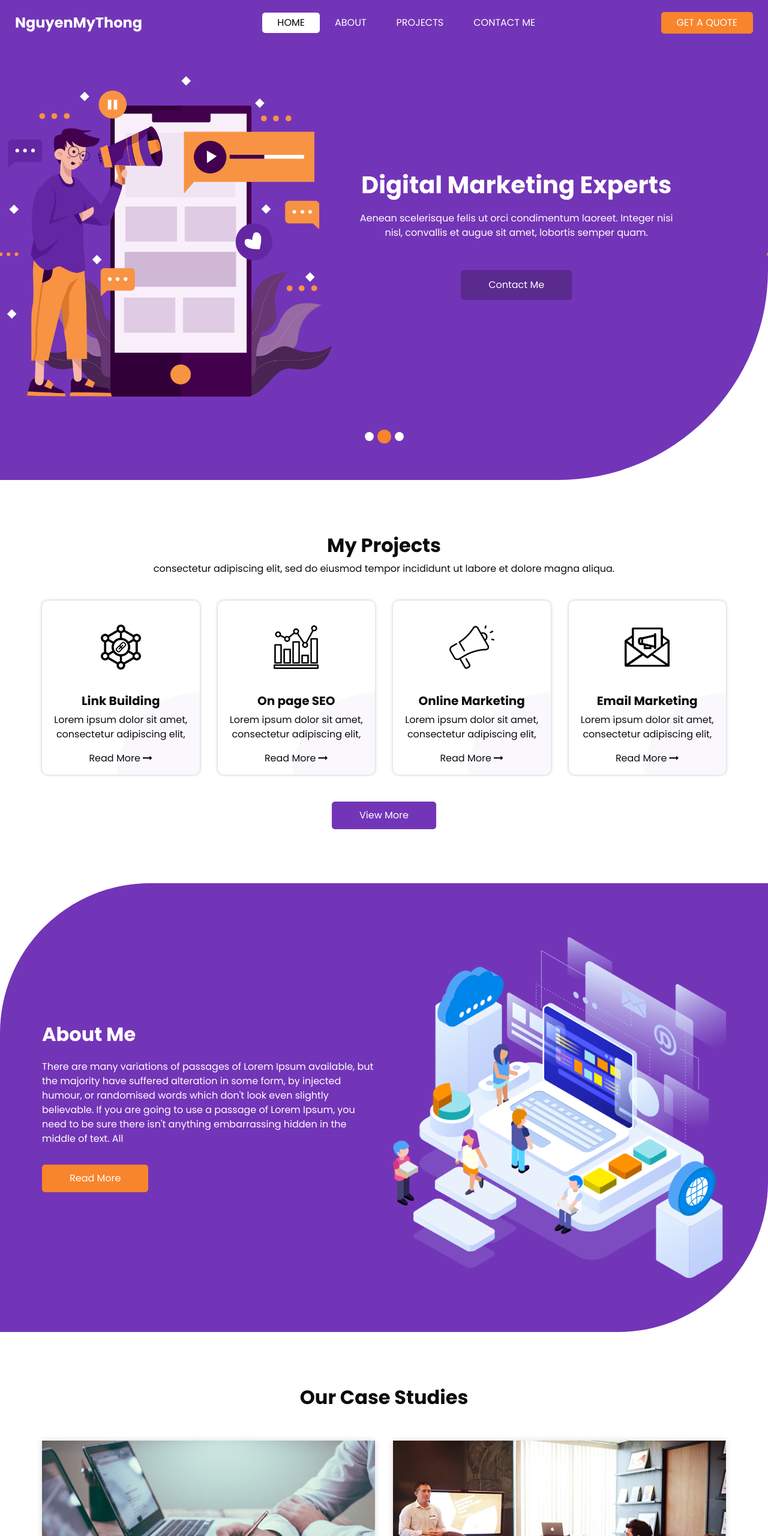
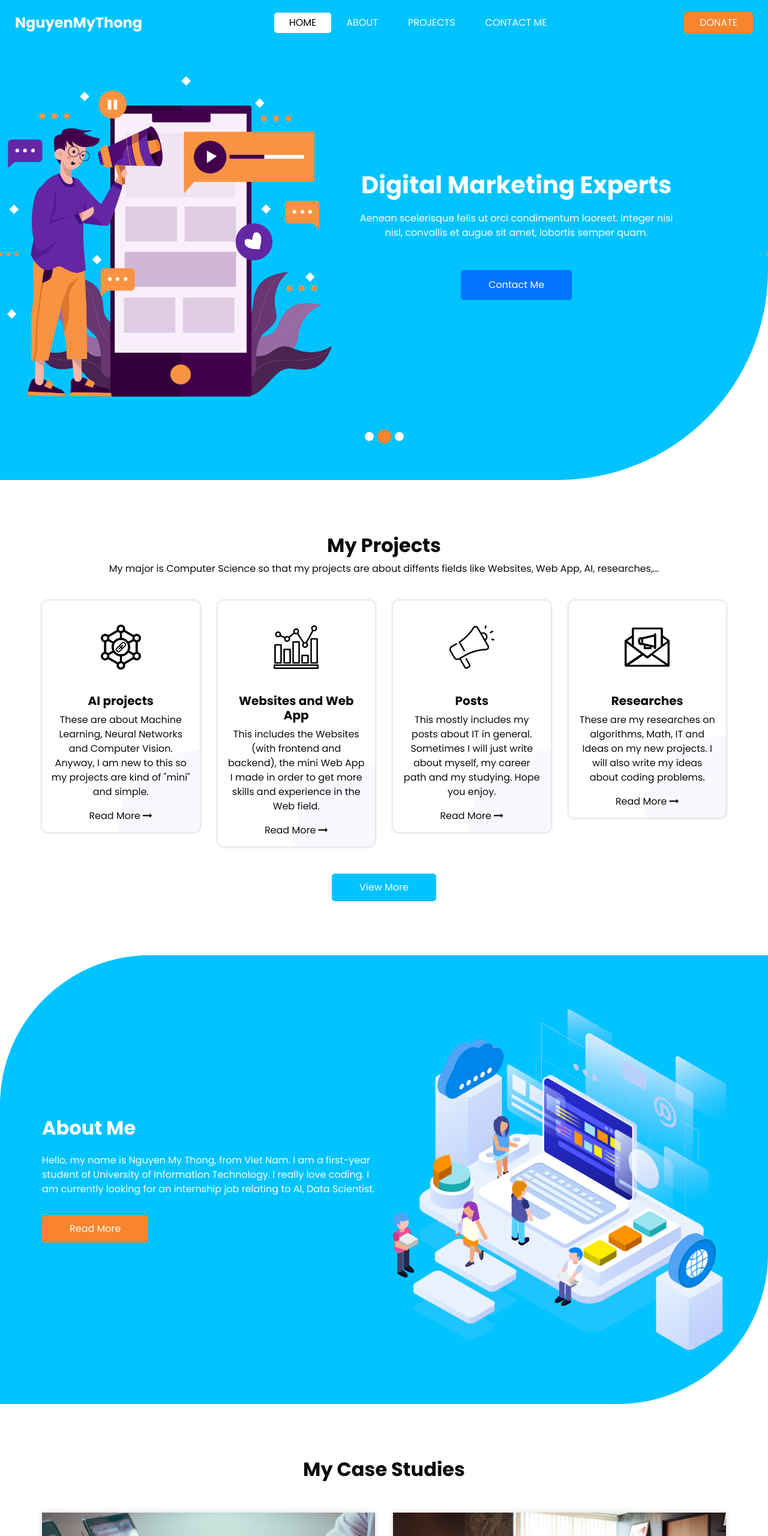
Before and after one commit to iknizzz1807/js-website, a plain HTML site: page index.html in a window 1280 px wide. Shown: the top 2560 px of the page at 60% size. Drawn offline with nearby package versions, Linux system fonts and the light colour scheme; some packages are replaced by stand-ins of ours.

Commit message:
Add files via upload

```diff
--- a/css/style.css
+++ b/css/style.css
@@ -53,7 +53,7 @@ body {
 }
 
 .heading_container h2 span {
-  color: #7335b7;
+  color: #00c3ff;
 }
 
 .heading_container.heading_center {
@@ -92,7 +92,7 @@ a:focus {
   -webkit-box-direction: normal;
       -ms-flex-direction: column;
           flex-direction: column;
-  background-color: #7335b7;
+  background-color: #00c3ff;
   border-radius: 0 0 350px 0;
 }
 
@@ -317,12 +317,12 @@ a:focus {
 .slider_section .detail-box .btn-box .btn1 {
   display: inline-block;
   padding: 12px 15px;
-  background-color: #5a2a8f;
+  background-color: #0073ff;
   color: #ffffff;
   border-radius: 5px;
   -webkit-transition: all 0.3s;
   transition: all 0.3s;
-  border: 1px solid #5a2a8f;
+  border: 1px solid #0073ff;
 }
 
 .slider_section .detail-box .btn-box .btn1:hover {
@@ -439,7 +439,7 @@ a:focus {
 .service_section .box:hover::before {
   -webkit-transform: scale(5);
           transform: scale(5);
-  background-color: #7335b7;
+  background-color: #00c3ff;
 }
 
 .service_section .box:hover img {
@@ -460,12 +460,12 @@ a:focus {
 .service_section .btn-box a {
   display: inline-block;
   padding: 10px 45px;
-  background-color: #7335b7;
+  background-color: #00c3ff;
   color: #ffffff;
   border-radius: 5px;
   -webkit-transition: all 0.3s;
   transition: all 0.3s;
-  border: 1px solid #7335b7;
+  border: 1px solid #00c3ff;
 }
 
 .service_section .btn-box a:hover {
@@ -475,7 +475,7 @@ a:focus {
 }
 
 .about_section {
-  background-color: #7335b7;
+  background-color: #00c3ff;
   color: #ffffff;
   border-radius: 250px 0 250px 0;
 }
@@ -557,7 +557,7 @@ a:focus {
 }
 
 .case_section .box .detail-box a {
-  color: #7335b7;
+  color: #00c3ff;
 }
 
 .contact_section {
@@ -604,12 +604,12 @@ a:focus {
   font-family: "Poppins", sans-serif;
   display: inline-block;
   padding: 10px 65px;
-  background-color: #7335b7;
+  background-color: #00c3ff;
   color: #ffffff;
   border-radius: 3px;
   -webkit-transition: all 0.3s;
   transition: all 0.3s;
-  border: 1px solid #7335b7;
+  border: 1px solid #00c3ff;
   color: #fff;
   margin-top: 10px;
 }
@@ -636,7 +636,7 @@ a:focus {
 }
 
 .footer_container {
-  background-color: #7335b7;
+  background-color: #00c3ff;
   color: #ffffff;
   border-radius: 350px 0 0 0;
   padding-top: 145px;
--- a/index.html
+++ b/index.html
@@ -62,7 +62,7 @@
             </ul>
             <div class="quote_btn-container">
               <a href="" class="quote_btn">
-                Get A Quote
+                DONATE
               </a>
             </div>
           </div>
@@ -172,7 +172,7 @@
           My Projects
         </h2>
         <p>
-          consectetur adipiscing elit, sed do eiusmod tempor incididunt ut labore et dolore magna aliqua.
+          My major is Computer Science so that my projects are about diffents fields like Websites, Web App, AI, researches,...
         </p>
       </div>
       <div class="row">
@@ -183,10 +183,10 @@
             </div>
             <div class="detail-box">
               <h5>
-                Link Building
+                AI projects
               </h5>
               <p>
-                Lorem ipsum dolor sit amet, consectetur adipiscing elit,
+                These are about Machine Learning, Neural Networks and Computer Vision. Anyway, I am new to this so my projects are kind of "mini" and simple.
               </p>
               <a href="">
                 <span>
@@ -204,10 +204,11 @@
             </div>
             <div class="detail-box">
               <h5>
-                On page SEO
+                Websites and Web App
               </h5>
               <p>
-                Lorem ipsum dolor sit amet, consectetur adipiscing elit,
+                This includes the Websites (with frontend and backend), the mini Web App I made in
+                order to get more skills and experience in the Web field.
               </p>
               <a href="">
                 <span>
@@ -225,10 +226,11 @@
             </div>
             <div class="detail-box">
               <h5>
-                Online Marketing
+                Posts
               </h5>
               <p>
-                Lorem ipsum dolor sit amet, consectetur adipiscing elit,
+                This mostly includes my posts about IT in general. Sometimes I will
+                just write about myself, my career path and my studying. Hope you enjoy.
               </p>
               <a href="">
                 <span>
@@ -246,10 +248,11 @@
             </div>
             <div class="detail-box">
               <h5>
-                Email Marketing
+                Researches
               </h5>
               <p>
-                Lorem ipsum dolor sit amet, consectetur adipiscing elit,
+                These are my researches on algorithms, Math, IT and Ideas on my new projects.
+                I will also write my ideas about coding problems.
               </p>
               <a href="">
                 <span>
@@ -283,10 +286,8 @@
               </h2>
             </div>
             <p>
-              There are many variations of passages of Lorem Ipsum available, but the majority have suffered alteration
-              in some form, by injected humour, or randomised words which don't look even slightly believable. If you
-              are going to use a passage of Lorem Ipsum, you need to be sure there isn't anything embarrassing hidden in
-              the middle of text. All
+              Hello, my name is Nguyen My Thong, from Viet Nam.
+              I am a first-year student of University of Information Technology. I really love coding. I am currently looking for an internship job relating to AI, Data Scientist.
             </p>
             <a href="">
               Read More
@@ -311,7 +312,7 @@
     <div class="container">
       <div class="heading_container">
         <h2>
-          Our Case Studies
+          My Case Studies
         </h2>
       </div>
       <div class="row">
@@ -322,7 +323,7 @@
             </div>
             <div class="detail-box">
               <h5>
-                Sit amet consectetur adipisicing elit
+                Building full-stack Web App Projects
               </h5>
               <p>
                 Alteration in some form, by injected humour, or randomised words which don't look even slightly believable.
@@ -343,7 +344,7 @@
             </div>
             <div class="detail-box">
               <h5>
-                Excepturi placeat nihil eos maxime
+                Computer Science, AI and Data Scientist
               </h5>
               <p>
                 Alteration in some form, by injected humour, or randomised words which don't look even slightly believable.
@@ -376,10 +377,12 @@
           <div class="col-md-6 col-lg-3 ">
             <div class="info_detail">
               <h4>
-                Digian
+                Future Goal
               </h4>
               <p>
-                Necessary, making this the first true generator on the Internet. It uses a dictionary of over 200 Latin words, combined with a handful
+                Having a decent job about AI is my goal.
+                I want to build some projects which are not only new but also really good ideas to
+                support our working and living.
               </p>
             </div>
           </div>
@@ -396,7 +399,7 @@
                   About
                 </a>
                 <a class="" href="service.html">
-                  Services
+                  Projects
                 </a>
                 <a class="" href="contact.html">
                   Contact Me
```
Also changed, not shown: about.html (+4 -10 lines), contact.html (+7 -5 lines), iconlink.html (+1 -1 lines), service.html (+23 -18 lines), typingapp.html (+1 -1 lines).
